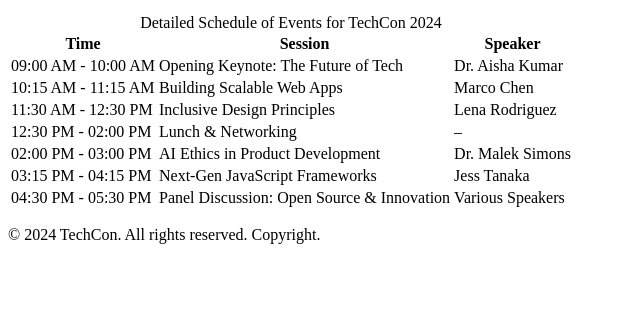
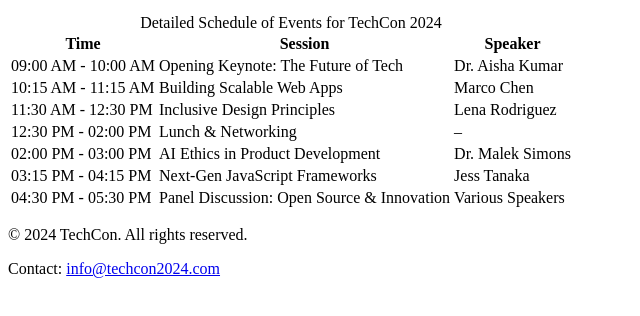
Before and after one commit to jeremias101/TechCon_HTML, a plain HTML site: page techcon_website/schedule.html in a window 1280 px wide. Shown: the part 154-470 px from the top of the page, without its empty margins (0-640 px from the left). Drawn offline with Linux system fonts and the light colour scheme.

Commit message:
Update schedule.html

```diff
--- a/techcon_website/schedule.html
+++ b/techcon_website/schedule.html
@@ -67,9 +67,12 @@
   </main>
 
   <!-- Footer -->
-  <footer>
-    <p>&copy; 2024 TechCon. All rights reserved. Copyright.</p>
-  </footer>
+ <footer>
+  <section>
+    <p>&copy; 2024 TechCon. All rights reserved.</p>
+    <p>Contact: <a href="mailto:info@techcon2024.com">info@techcon2024.com</a></p>
+  </section>
+</footer>
 
 </body>
 </html>
```
